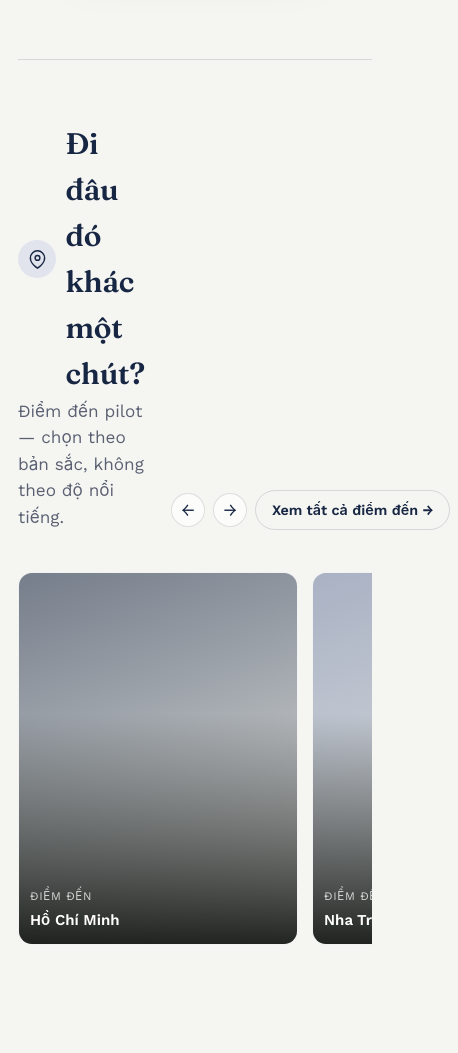
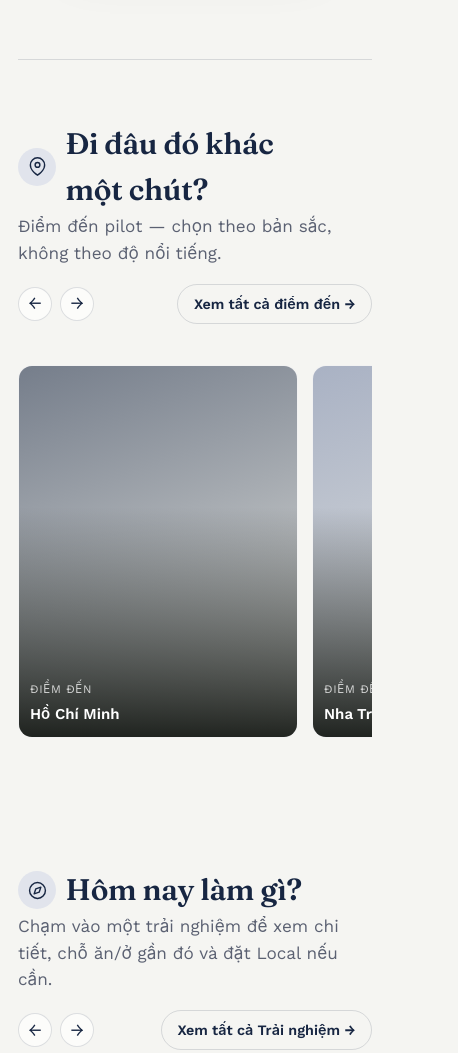
Before and after one commit to clbgalaxy-cpu/leisure-tips-site, a plain HTML site: page index.html in a window 390 px wide. Shown: the part 1660-2713 px from the top of the page, 458 px wide, since content can reach past the window. Drawn offline with nearby package versions, Linux system fonts and the light colour scheme; no server answers.

Commit message:
Version 28: fix loi vo dong tieu de muc tren mobile (moi chu 1 dong)
- Nguyen nhan: .section-head la flex row (khoi tieu de + khoi nut mui ten/Xem tat ca) khong xuong dong tren mobile
  -> khoi tieu de bi ep vao 1 cot rat hep, h2 co font-size lon (~1.7rem) bi vo dong kieu moi chu 1 dong
  (vd 'Hom nay lam gi?' -> 4 dong, 'Di dau do khac mot chut?' -> 6 dong) - dung nhu anh Son gui, doi chieu GetYourGuide
- Da sua: @media(max-width:640px) them .section-head{flex-direction:column} + .sh-actions{width:100%}
  -> tieu de duoc full be ngang container, xuong dong tu nhien 2-3 chu/dong, actions (mui ten + nut Xem tat ca) xuong hang duoi
- Ap dung chung cho toan bo section-head (Places/Trai nghiem/Local Talent/Reviews...) vi dung chung 1 class
- Da chay lai toan bo test hoi quy V20-V27 (viewport, reel size, lightbox Shorts, typography) - PASS

```diff
--- a/index.html
+++ b/index.html
@@ -688,7 +688,8 @@
     #places-reel.reel, #do-this-grid.reel{max-width:none;}
     .swipe-hint-row{display:flex; justify-content:center; margin-top:.8em;}
     .swipe-hint{font-size:.78rem; color:var(--ink-muted); background:var(--bg-sunken); border:1px solid var(--line); border-radius:999px; padding:.5em 1.2em; cursor:pointer; font-family:inherit;}
-    .sh-actions{gap:.5em;}
+    .section-head{flex-direction:column; align-items:flex-start; gap:var(--sp-2);}
+    .sh-actions{gap:.5em; width:100%; justify-content:space-between;}
     .feel-banner{flex-direction:column; align-items:stretch; padding:var(--sp-3); gap:var(--sp-3);}
     .feel-banner-text{width:auto;}
     .feel-banner-art{aspect-ratio:16/11;}
```
